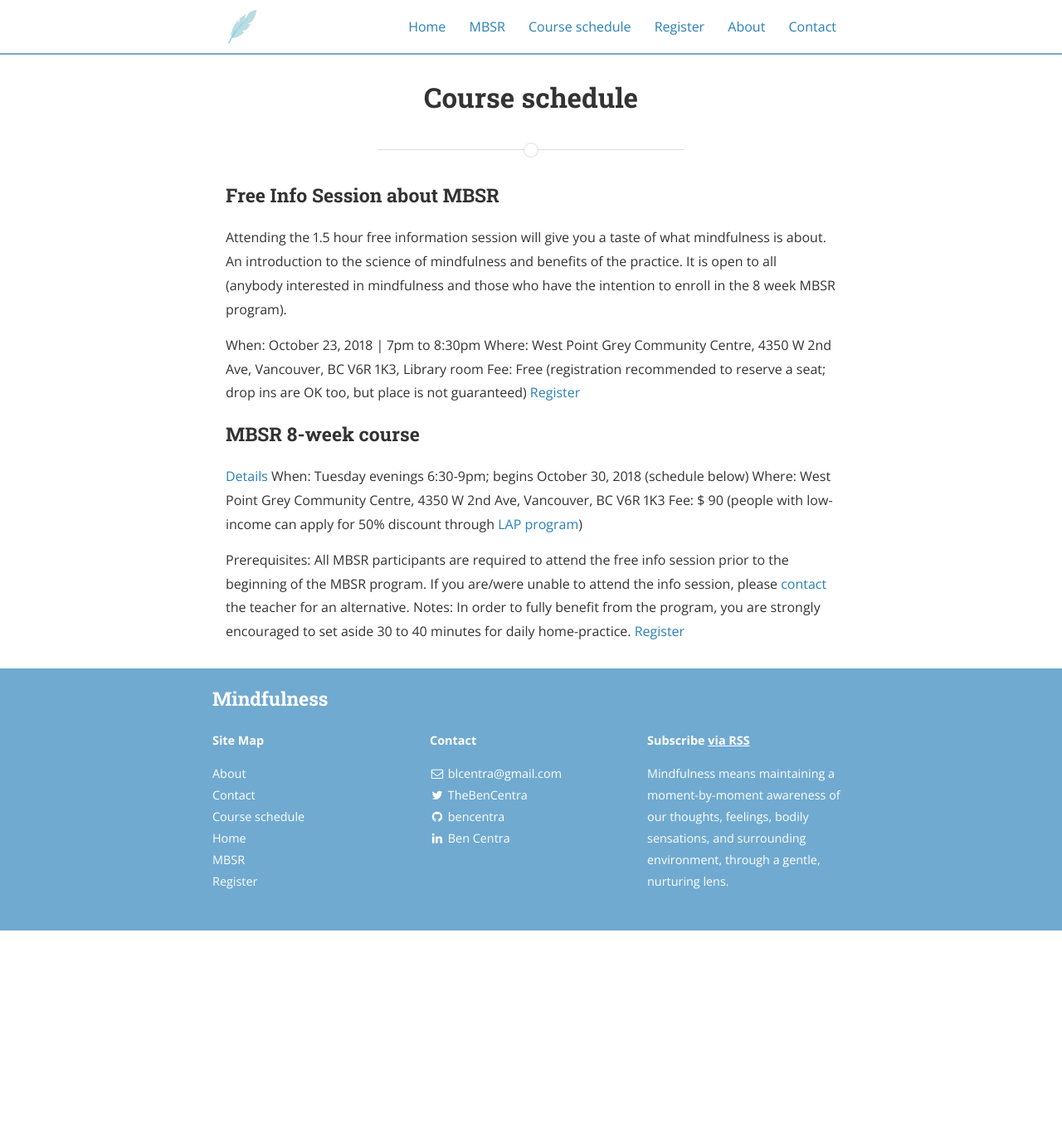
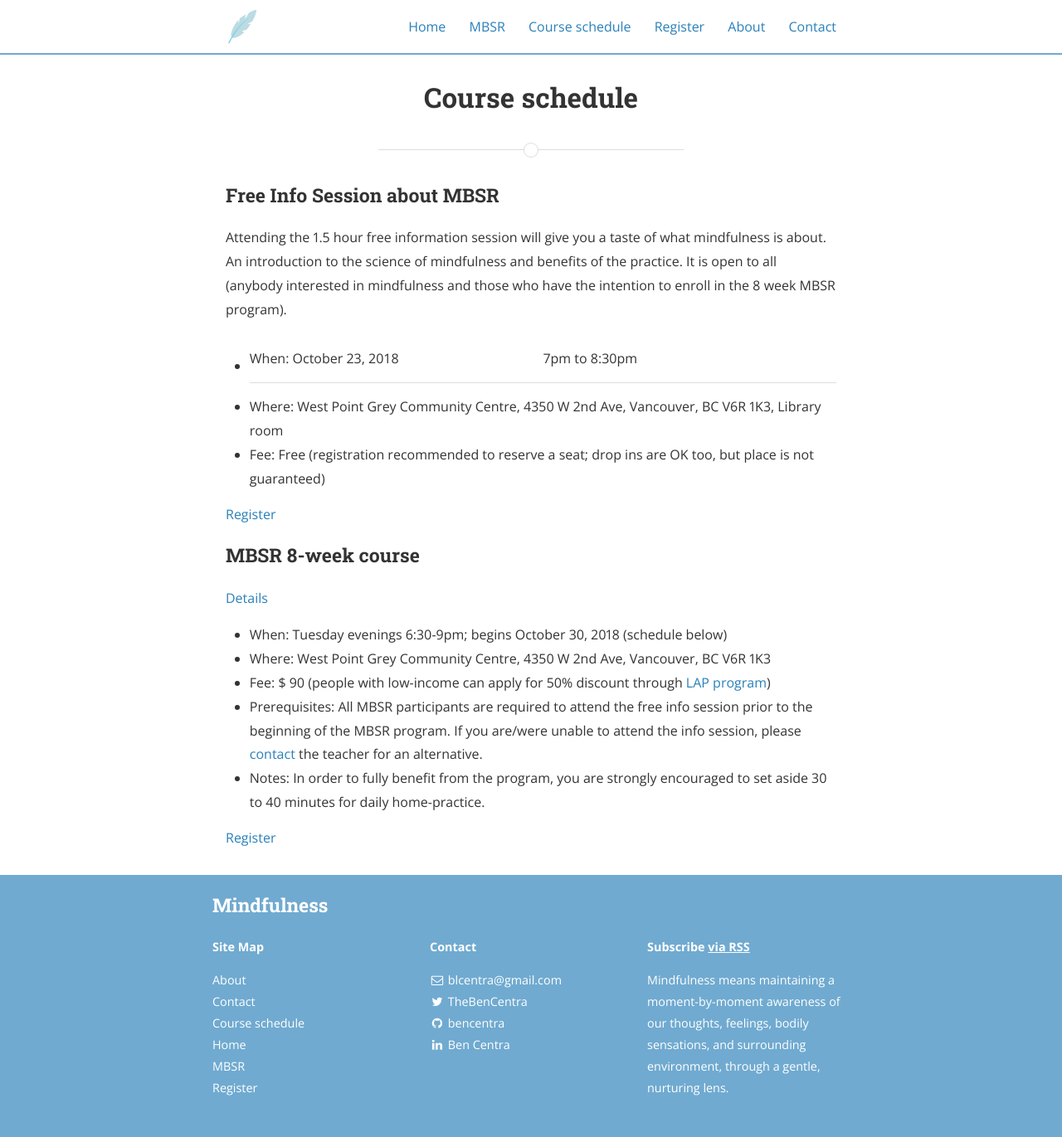
Before and after one commit to mindfulnessone/mindfulnessone.github.io, a Jekyll site: the page built from course-schedule.md, in a window 1280 px wide. Shown: the whole page at 83% size. Built offline with Jekyll 4.4.1, drawn with Linux system fonts in a browser that asks for light colours; nearby versions of some CDN libraries; before the commit the page ends 1122 px from its top, so only the background shows below that.

```diff
--- a/course-schedule.md
+++ b/course-schedule.md
@@ -9,18 +9,19 @@ order: 3
 ### Free Info Session about MBSR
 Attending the 1.5 hour free information session will give you a taste of what mindfulness is about. An introduction to the science of mindfulness and benefits of the practice. It is open to all (anybody interested in mindfulness and those who have the intention to enroll in the 8 week MBSR program).
 
-When: October 23, 2018 | 7pm to 8:30pm
-Where: West Point Grey Community Centre, 4350 W 2nd Ave, Vancouver, BC V6R 1K3, Library room
-Fee: Free (registration recommended to reserve a seat; drop ins are OK too, but place is not guaranteed)
+- When: October 23, 2018 | 7pm to 8:30pm
+- Where: West Point Grey Community Centre, 4350 W 2nd Ave, Vancouver, BC V6R 1K3, Library room
+- Fee: Free (registration recommended to reserve a seat; drop ins are OK too, but place is not guaranteed)
+
 [Register](/register/)
 
 
 ### MBSR 8-week course
 [Details](/mbsr/)
-When: Tuesday evenings 6:30-9pm; begins October 30, 2018 (schedule below)
-Where: West Point Grey Community Centre, 4350 W 2nd Ave, Vancouver, BC V6R 1K3
-Fee: $ 90 (people with low-income can apply for 50% discount through [LAP program](https://vancouver.ca/parks-recreation-culture/leisure-access-card.aspx))
+- When: Tuesday evenings 6:30-9pm; begins October 30, 2018 (schedule below)
+- Where: West Point Grey Community Centre, 4350 W 2nd Ave, Vancouver, BC V6R 1K3
+- Fee: $ 90 (people with low-income can apply for 50% discount through [LAP program](https://vancouver.ca/parks-recreation-culture/leisure-access-card.aspx))
+- Prerequisites: All MBSR participants are required to attend the free info session prior to the beginning of the MBSR program. If you are/were unable to attend the info session, please [contact](/contact/) the teacher for an alternative.
+- Notes: In order to fully benefit from the program, you are strongly encouraged to set aside 30 to 40 minutes for daily home-practice.
 
-Prerequisites: All MBSR participants are required to attend the free info session prior to the beginning of the MBSR program. If you are/were unable to attend the info session, please [contact](/contact/) the teacher for an alternative.
-Notes: In order to fully benefit from the program, you are strongly encouraged to set aside 30 to 40 minutes for daily home-practice.
 [Register](/register-8week-mbsr/)
```
